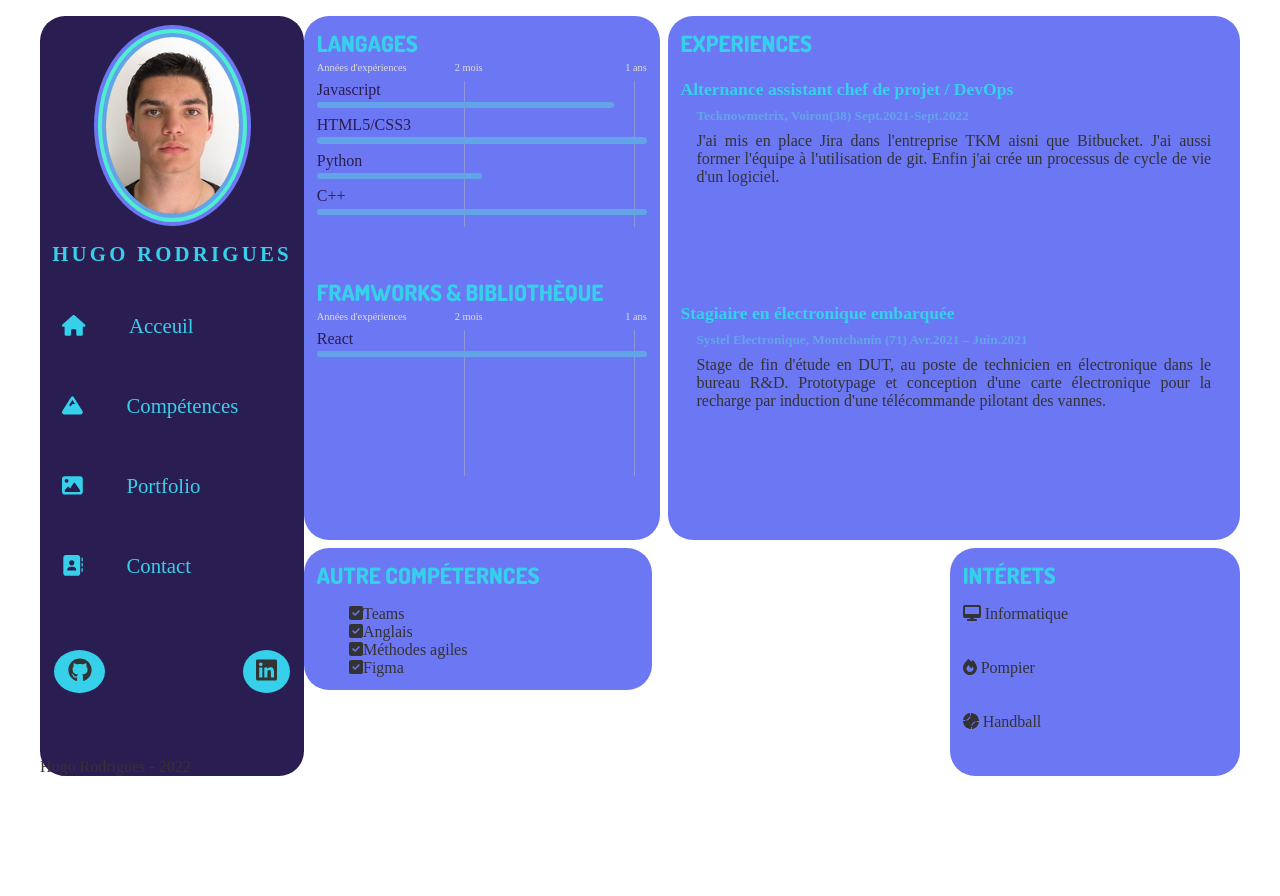
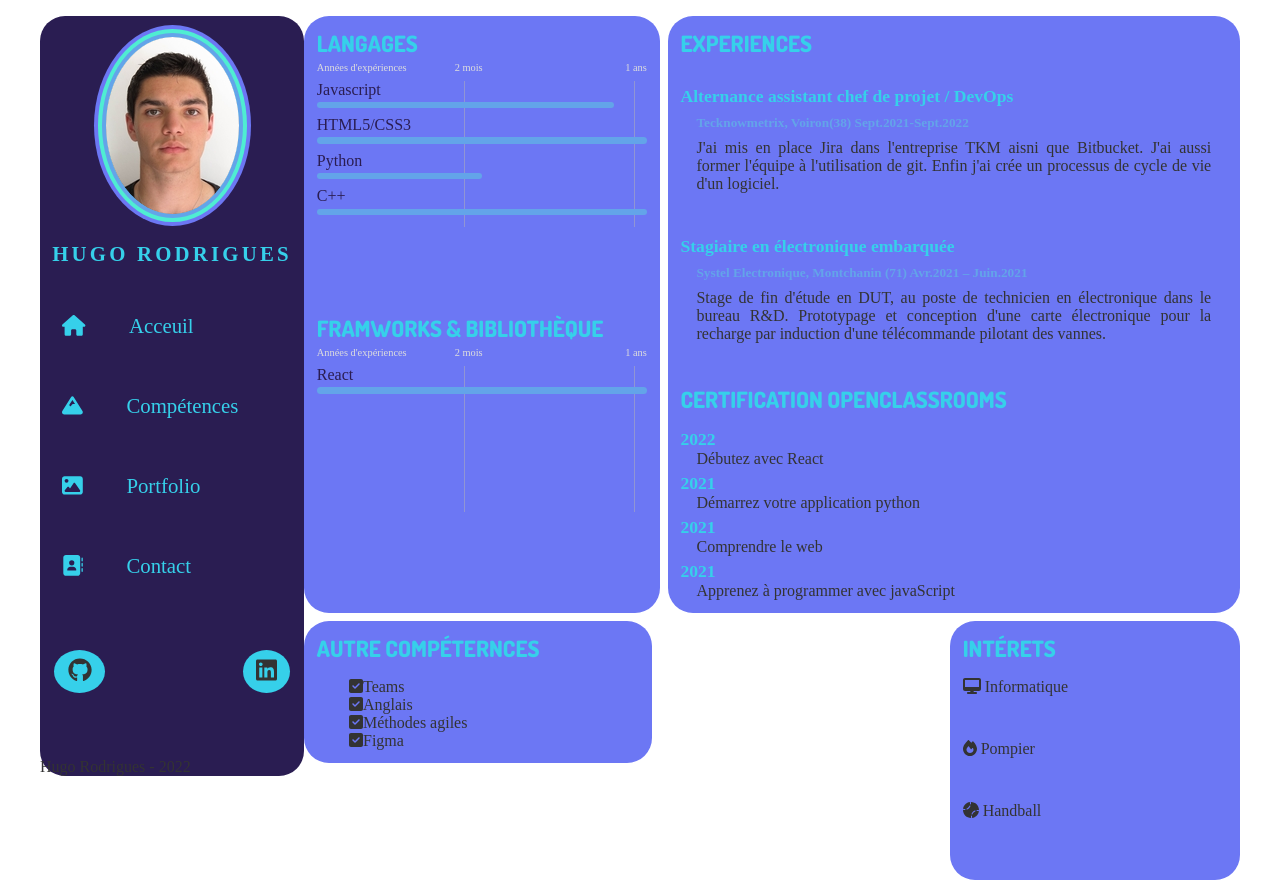
Before and after one commit to hugo38rodrigues/CvReact, a React (Create React App) app in the folder cv_react/: page /Competence in a window 1280 px wide. Before the commit the page ends 800 px from the top, so only its background shows below. Built offline with nearby package versions, Linux system fonts and the light colour scheme; a web font is replaced by a local one.

Commit message:
ajout des formations openclassrooms + style

```diff
--- a/cv_react/src/component/competences/Experiences.js
+++ b/cv_react/src/component/competences/Experiences.js
@@ -22,6 +22,25 @@ const Experiences = () => {
           pour la recharge par induction d'une télécommande pilotant des vannes.
         </p>
       </div>
+      <div className="formation">
+        <h3>Certification Openclassrooms</h3>
+        <div className="form-1">
+          <h4>2022</h4>
+          <p>Débutez avec React</p>
+        </div>
+        <div className="form-2">
+          <h4>2021</h4>
+          <p>Démarrez votre application python</p>
+        </div>
+        <div className="form-3">
+          <h4>2021</h4>
+          <p>Comprendre le web</p>
+        </div>
+        <div className="form-4">
+          <h4>2021</h4>
+          <p>Apprenez à programmer avec javaScript</p>
+        </div>
+      </div>
     </div>
   );
 };
--- a/cv_react/src/styles/pages/_competence.scss
+++ b/cv_react/src/styles/pages/_competence.scss
@@ -32,10 +32,10 @@
                 "L",
                 "F";
             .languagesDisplay{
-                grid-area: L;
+                grid-area: "L";
             }
             .framworkDsiplay{
-                grid-area: F;
+                grid-area: "F";
 
             }
             h3{
@@ -109,11 +109,12 @@
     margin: 0 0 .5rem .5rem;
     display: grid;
     grid-template-columns: 1fr;
-    grid-template-rows: 10% 1fr 1fr;
+    grid-template-rows: 10% 1fr 1fr 1fr;
     grid-template-areas:
       "1"
       "2"
-      "3";
+      "3"
+      "4";
 
     h3 {
       grid-area: 1;
@@ -135,6 +136,30 @@
     }
     .exp-2 {
       grid-area: 3;
+    }
+    .formation{
+      grid-area: 4;
+      display:grid;
+      grid-template-columns: 1fr;
+    grid-template-rows: 1fr 1fr 1fr 1fr;
+    grid-template-areas:
+      "1"
+      "2"
+      "3"
+      "4";
+
+      .form-1{
+        grid-area:2;
+      }
+      .form-2{
+        grid-area:3;
+      }
+      .form-3{
+        grid-area:4;
+      }
+      .form-4{
+        grid-area:5;
+      }
     }
   }
   .otherSkills {
```
